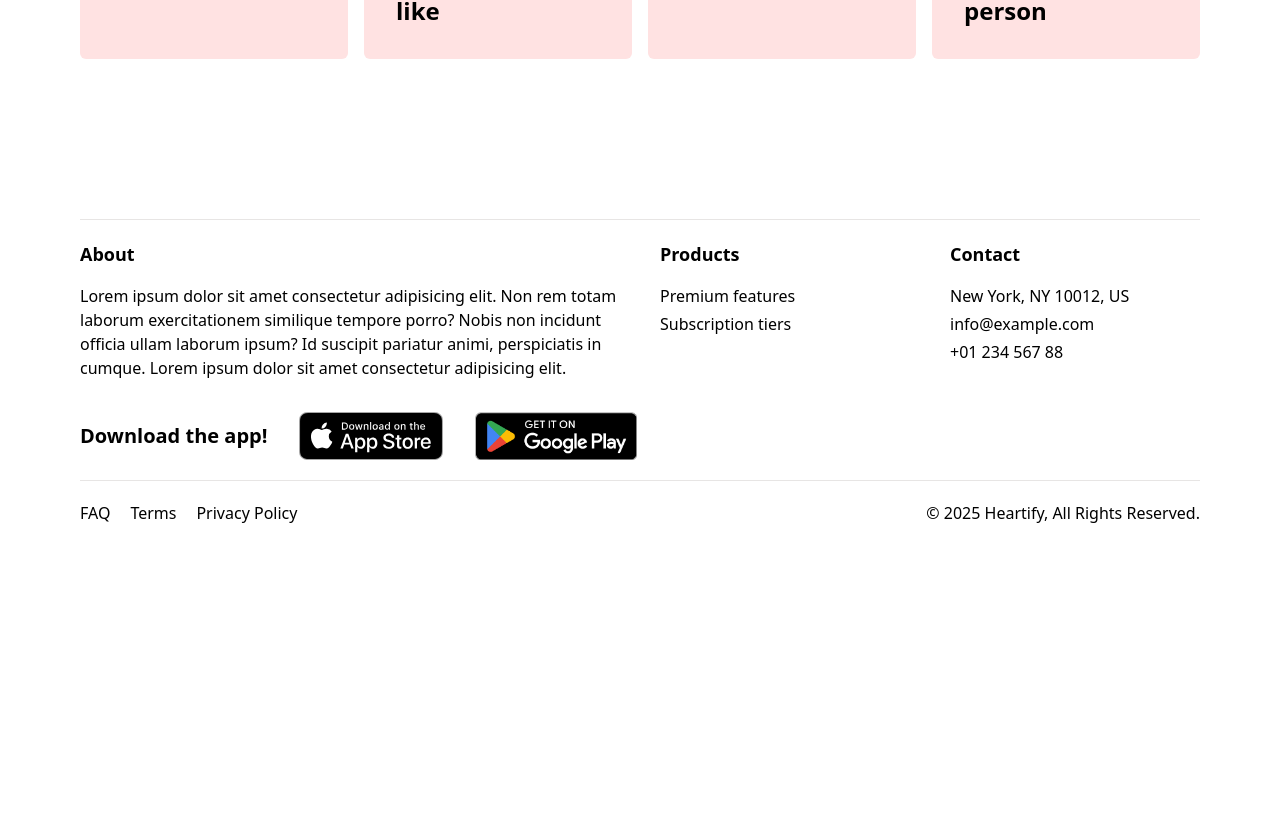
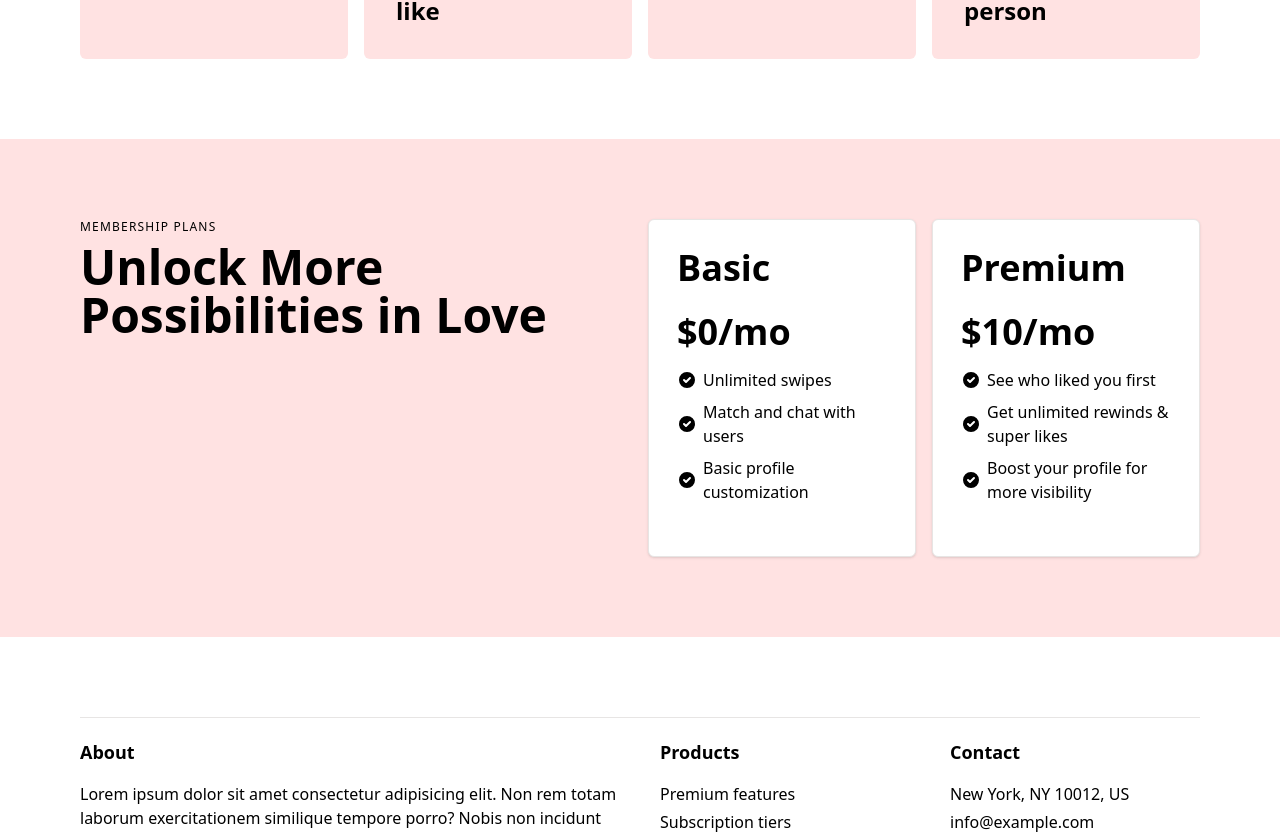
Before and after one commit to marsellius88/heartify-landing, a React (Vite) app: page / in a window 1280 px wide. Shown: the part 2115-2949 px from the top of the page. Before the commit the page ends 2644 px from the top, so only its background shows below. Built offline with nearby package versions, Linux system fonts and the light colour scheme.

Commit message:
added membership section

```diff
--- a/src/App.jsx
+++ b/src/App.jsx
@@ -5,6 +5,7 @@ import Navbar from "./components/Navbar";
 import Testimonials from "./components/Testimonials";
 import HowItWorks from "./components/HowItWorks";
 import Footer from "./components/Footer";
+import Membership from "./components/Membership";
 
 function App() {
   const targetRef = useRef();
@@ -18,6 +19,7 @@ function App() {
           <Features targetRef={targetRef} />
           <Testimonials />
           <HowItWorks />
+          <Membership />
           <Footer />
         </div>
       </main>
--- /dev/null
+++ b/src/components/Card.jsx
@@ -0,0 +1,7 @@
+export default function Card({ children }) {
+  return (
+    <div className="p-7 bg-white border-1 border-stone-200 rounded-md shadow-sm">
+      {children}
+    </div>
+  );
+}
--- /dev/null
+++ b/src/components/Membership.jsx
@@ -0,0 +1,132 @@
+import Card from "./Card";
+
+export default function Membership() {
+  return (
+    <section className="px-20 py-20 bg-red-100">
+      <div className="grid grid-cols-4 gap-4">
+        <div className="col-span-2">
+          <span className="block mb-2 text-xs font-medium tracking-widest text-left uppercase">
+            Membership Plans
+          </span>
+          <h2 className="text-5xl font-bold text-left">
+            Unlock More Possibilities in Love
+          </h2>
+        </div>
+        <Card>
+          <div className="mb-6">
+            <h3 className="text-2xl font-semibold jakarta sm:text-4xl">
+              Basic
+            </h3>
+          </div>
+          <div className="mb-4 space-x-2">
+            <span className="text-4xl font-bold">$0/mo</span>
+          </div>
+          <ul className="mb-6 space-y-2">
+            <li className="flex items-center gap-1.5">
+              <svg
+                xmlns="http://www.w3.org/2000/svg"
+                className="flex-shrink-0 w-5 h-5"
+                viewBox="0 0 20 20"
+                fill="currentColor"
+              >
+                <path
+                  fill-rule="evenodd"
+                  d="M10 18a8 8 0 100-16 8 8 0 000 16zm3.707-9.293a1 1 0 00-1.414-1.414L9 10.586 7.707 9.293a1 1 0 00-1.414 1.414l2 2a1 1 0 001.414 0l4-4z"
+                  clip-rule="evenodd"
+                ></path>
+              </svg>
+              <span className="">Unlimited swipes</span>
+            </li>
+            <li className="flex items-center gap-1.5">
+              <svg
+                xmlns="http://www.w3.org/2000/svg"
+                className="flex-shrink-0 w-5 h-5"
+                viewBox="0 0 20 20"
+                fill="currentColor"
+              >
+                <path
+                  fill-rule="evenodd"
+                  d="M10 18a8 8 0 100-16 8 8 0 000 16zm3.707-9.293a1 1 0 00-1.414-1.414L9 10.586 7.707 9.293a1 1 0 00-1.414 1.414l2 2a1 1 0 001.414 0l4-4z"
+                  clip-rule="evenodd"
+                ></path>
+              </svg>
+              <span className="">Match and chat with users</span>
+            </li>
+            <li className="flex items-center gap-1.5">
+              <svg
+                xmlns="http://www.w3.org/2000/svg"
+                className="flex-shrink-0 w-5 h-5"
+                viewBox="0 0 20 20"
+                fill="currentColor"
+              >
+                <path
+                  fill-rule="evenodd"
+                  d="M10 18a8 8 0 100-16 8 8 0 000 16zm3.707-9.293a1 1 0 00-1.414-1.414L9 10.586 7.707 9.293a1 1 0 00-1.414 1.414l2 2a1 1 0 001.414 0l4-4z"
+                  clip-rule="evenodd"
+                ></path>
+              </svg>
+              <span className="">Basic profile customization</span>
+            </li>
+          </ul>
+        </Card>
+        <Card>
+          <div className="mb-6">
+            <h3 className="text-2xl font-semibold jakarta sm:text-4xl">
+              Premium
+            </h3>
+          </div>
+          <div className="mb-4 space-x-2">
+            <span className="text-4xl font-bold">$10/mo</span>
+          </div>
+          <ul className="mb-6 space-y-2">
+            <li className="flex items-center gap-1.5">
+              <svg
+                xmlns="http://www.w3.org/2000/svg"
+                className="flex-shrink-0 w-5 h-5"
+                viewBox="0 0 20 20"
+                fill="currentColor"
+              >
+                <path
+                  fill-rule="evenodd"
+                  d="M10 18a8 8 0 100-16 8 8 0 000 16zm3.707-9.293a1 1 0 00-1.414-1.414L9 10.586 7.707 9.293a1 1 0 00-1.414 1.414l2 2a1 1 0 001.414 0l4-4z"
+                  clip-rule="evenodd"
+                ></path>
+              </svg>
+              <span className="">See who liked you first</span>
+            </li>
+            <li className="flex items-center gap-1.5">
+              <svg
+                xmlns="http://www.w3.org/2000/svg"
+                className="flex-shrink-0 w-5 h-5"
+                viewBox="0 0 20 20"
+                fill="currentColor"
+              >
+                <path
+                  fill-rule="evenodd"
+                  d="M10 18a8 8 0 100-16 8 8 0 000 16zm3.707-9.293a1 1 0 00-1.414-1.414L9 10.586 7.707 9.293a1 1 0 00-1.414 1.414l2 2a1 1 0 001.414 0l4-4z"
+                  clip-rule="evenodd"
+                ></path>
+              </svg>
+              <span className="">Get unlimited rewinds & super likes</span>
+            </li>
+            <li className="flex items-center gap-1.5">
+              <svg
+                xmlns="http://www.w3.org/2000/svg"
+                className="flex-shrink-0 w-5 h-5"
+                viewBox="0 0 20 20"
+                fill="currentColor"
+              >
+                <path
+                  fill-rule="evenodd"
+                  d="M10 18a8 8 0 100-16 8 8 0 000 16zm3.707-9.293a1 1 0 00-1.414-1.414L9 10.586 7.707 9.293a1 1 0 00-1.414 1.414l2 2a1 1 0 001.414 0l4-4z"
+                  clip-rule="evenodd"
+                ></path>
+              </svg>
+              <span className="">Boost your profile for more visibility</span>
+            </li>
+          </ul>
+        </Card>
+      </div>
+    </section>
+  );
+}
--- a/src/components/TestimonialItem.jsx
+++ b/src/components/TestimonialItem.jsx
@@ -1,12 +1,19 @@
+import Card from "./Card";
 import DividerWithIcon from "./DividerWithIcon";
 
 export default function TestimonialItem({ testimonial }) {
   return (
-    <div className="p-7 bg-white border-1 border-stone-200 rounded-md shadow-sm">
+    <Card>
       <p className="text-lg font-bold text-stone-700">{testimonial.name}</p>
       {/* <hr class="my-2.5 h-[1px] border-t-0 bg-stone-200" /> */}
       <DividerWithIcon />
       <p className="text-stone-600">{testimonial.body}</p>
-    </div>
+    </Card>
+    // <div className="p-7 bg-white border-1 border-stone-200 rounded-md shadow-sm">
+    //   <p className="text-lg font-bold text-stone-700">{testimonial.name}</p>
+    //   {/* <hr class="my-2.5 h-[1px] border-t-0 bg-stone-200" /> */}
+    //   <DividerWithIcon />
+    //   <p className="text-stone-600">{testimonial.body}</p>
+    // </div>
   );
 }
--- a/src/components/Testimonials.jsx
+++ b/src/components/Testimonials.jsx
@@ -2,25 +2,27 @@ import TestimonialItem from "./TestimonialItem";
 
 export default function Testimonials() {
   return (
-    <section className="grid grid-cols-3 gap-4 px-20 py-20 bg-red-100">
+    <section className="px-20 py-20 bg-red-100">
+      <div className="grid grid-cols-3 gap-4 ">
         <TestimonialItem
           testimonial={{
-          name: "Valencia",
-          body: "Lorem ipsum dolor sit amet consectetur adipisicing elit. Odit aperiam cupiditate iusto molestias reprehenderit dolorum eum commodi magni, possimus veniam quod dolores. Accusantium adipisci quidem sunt molestiae explicabo nam amet!",
+            name: "Jessica & Mark",
+            body: "I never believed in online dating until I found this app. After just a few weeks of swiping, I matched with someone who completely changed my life. We connected instantly, and now we’re in a happy relationship. Thank you for making this possible!",
           }}
         />
         <TestimonialItem
           testimonial={{
-          name: "David & Ana",
-          body: "Lorem ipsum dolor sit amet consectetur adipisicing elit. Odit aperiam cupiditate iusto molestias reprehenderit dolorum eum commodi magni, possimus veniam quod dolores. Accusantium adipisci quidem sunt molestiae explicabo nam amet!",
+            name: "Ryan",
+            body: "I was skeptical at first, but this app’s smart matching system helped me find someone who truly shares my interests. We started with late-night chats, then video calls, and now we’re planning our first trip together. It’s amazing how love can begin with just a swipe!",
           }}
         />
         <TestimonialItem
           testimonial={{
-          name: "Eva",
-          body: "Lorem ipsum dolor sit amet consectetur adipisicing elit. Odit aperiam cupiditate iusto molestias reprehenderit dolorum eum commodi magni, possimus veniam quod dolores. Accusantium adipisci quidem sunt molestiae explicabo nam amet!",
+            name: "Samantha",
+            body: "Safety was my biggest concern when it came to online dating, but this app made me feel secure. The verified profiles, privacy controls, and friendly community allowed me to meet genuine people. I met my boyfriend here, and I couldn’t be happier!",
           }}
         />
+      </div>
     </section>
   );
 }
```
Lines whose indentation alone changed are shown as unchanged.
